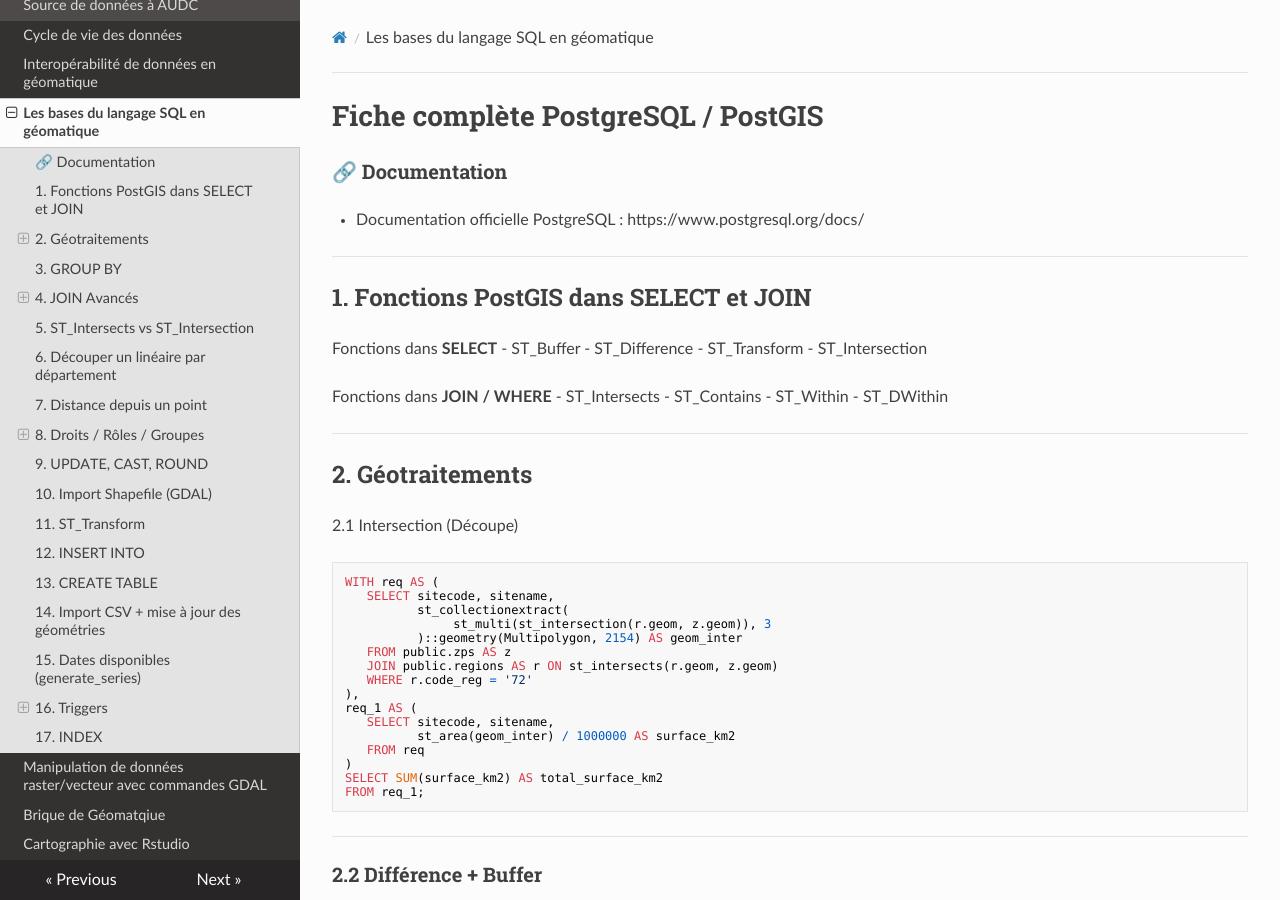
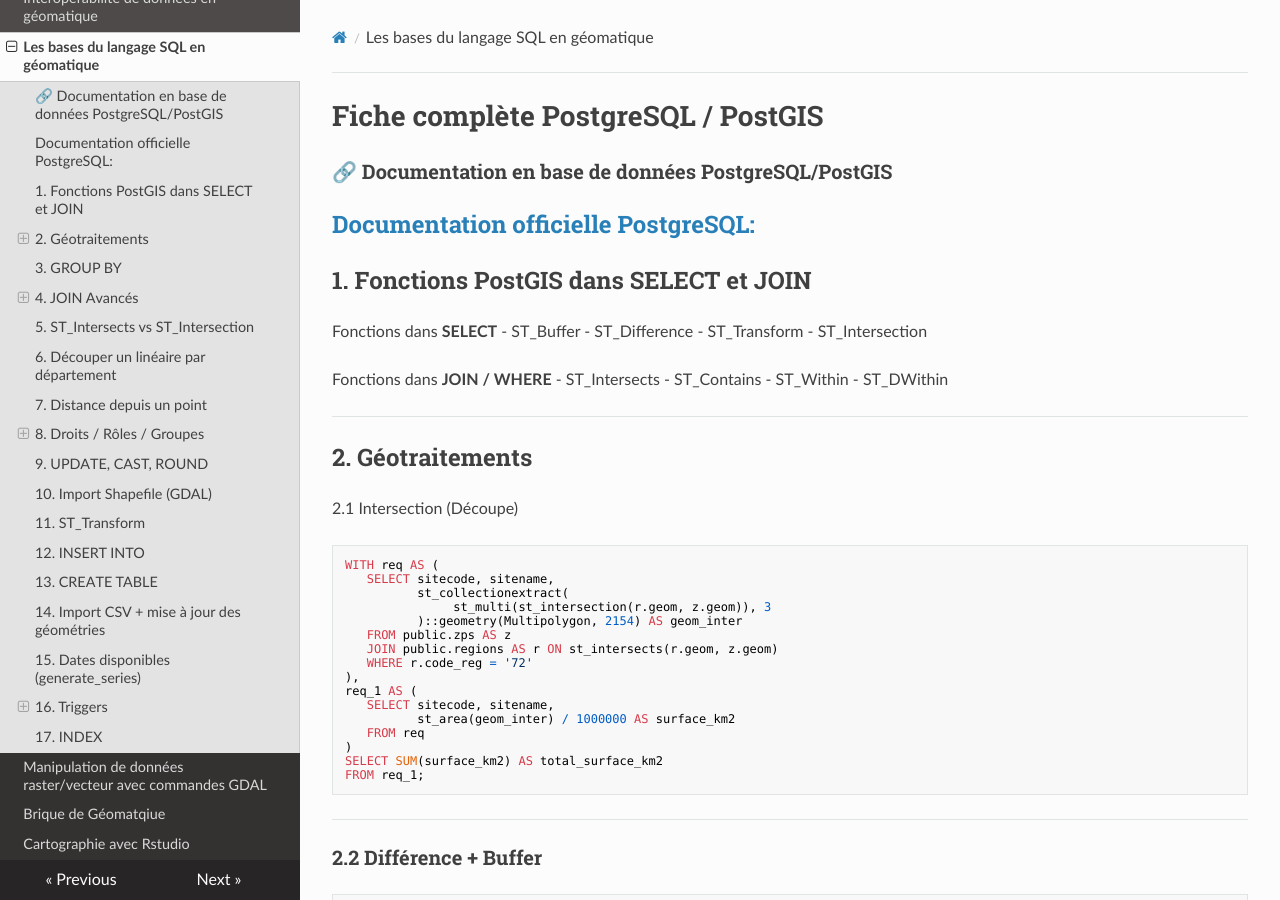
Before and after one commit to abdou123-guene/Site_de_documentation_geomatique, an MkDocs documentation site: the page built from docs/aide_sql.md, in a window 1280 px wide and 900 px high. Built offline with MkDocs 1.6.1, drawn with Linux system fonts in a browser that asks for light colours; nearby versions of some CDN libraries.

Commit message:
Update aide_sql.md

```diff
--- a/docs/aide_sql.md
+++ b/docs/aide_sql.md
@@ -1,9 +1,8 @@
 #  Fiche complète PostgreSQL / PostGIS
 
-### 🔗 Documentation
-- Documentation officielle PostgreSQL :
-https://www.postgresql.org/docs/
+### 🔗 Documentation en base de données PostgreSQL/PostGIS
 
+[Documentation officielle PostgreSQL:](https://www.postgresql.org/docs/)
 ---
 
 ##  1. Fonctions PostGIS dans SELECT et JOIN
```
